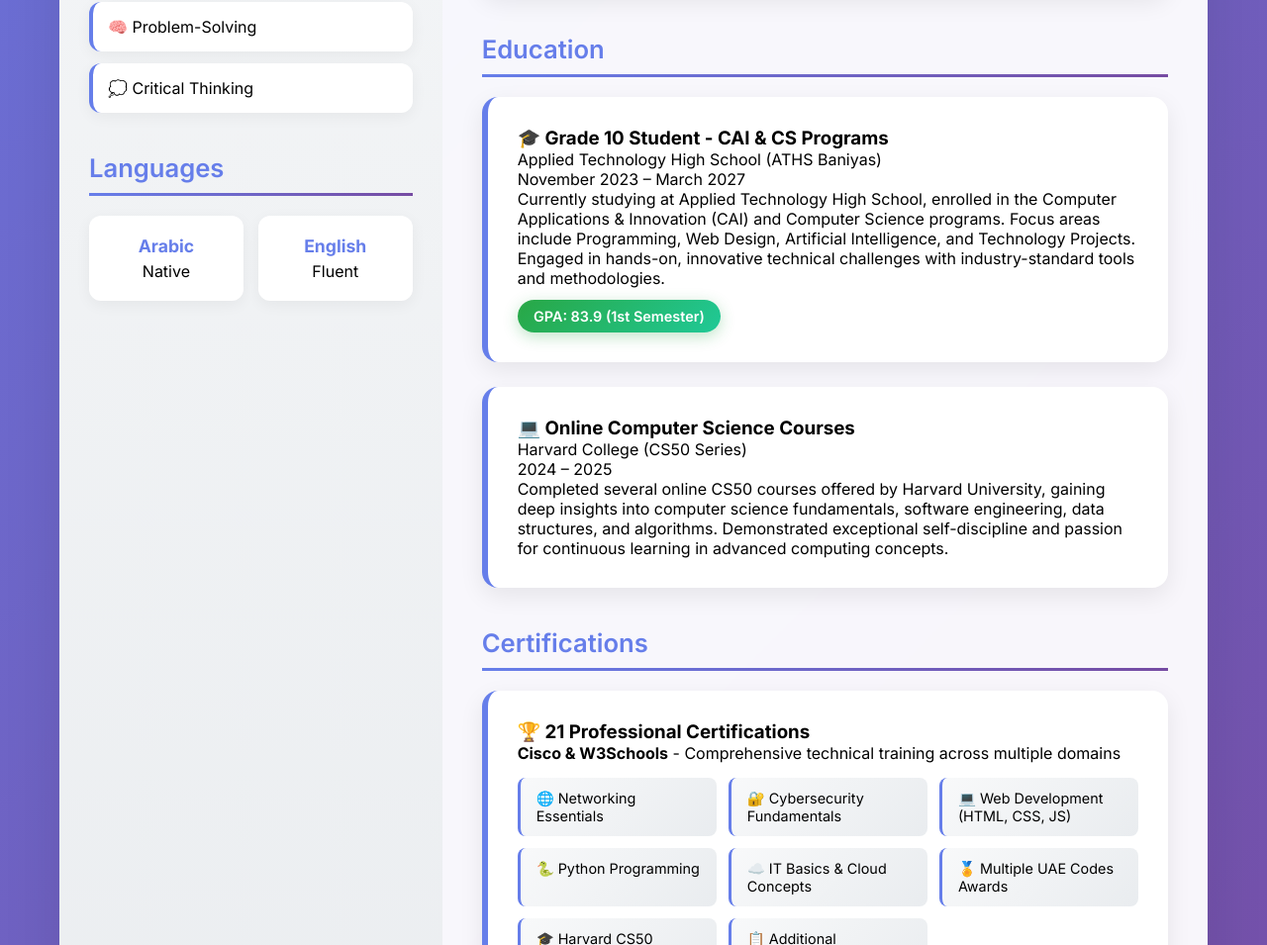
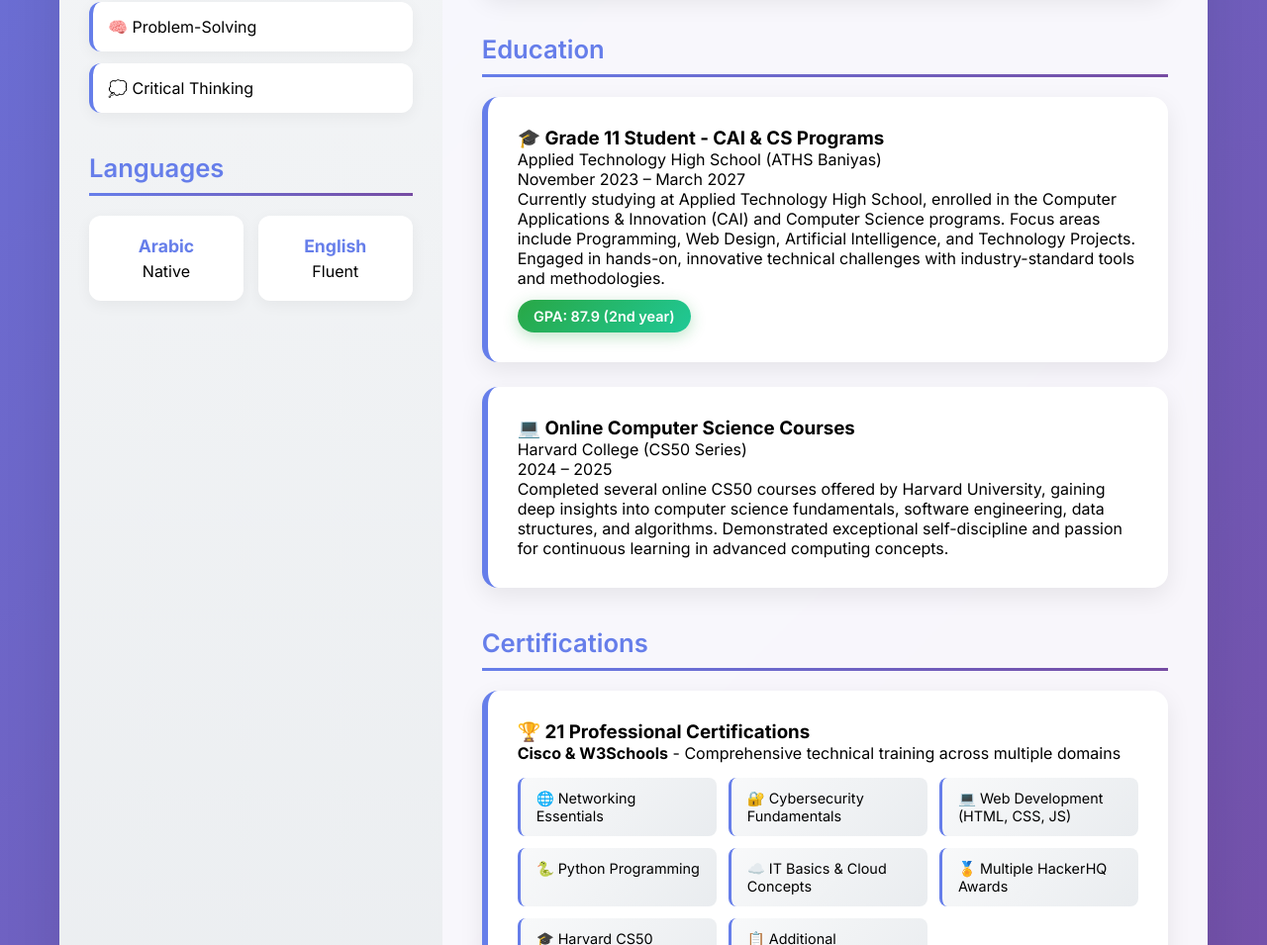
Before and after one commit to 555u/cv, a plain HTML site: page index.html in a window 1280 px wide. Shown: the part 1277-2232 px from the top of the page at 99% size. Drawn offline with Linux system fonts and the light colour scheme.

Commit message:
Update index.html
i got older(:

```diff
--- a/index.html
+++ b/index.html
@@ -705,11 +705,11 @@
                     <section class="section">
                         <h2>Education</h2>
                         <div class="education-item">
-                            <h3>🎓 Grade 10 Student - CAI & CS Programs</h3>
+                            <h3>🎓 Grade 11 Student - CAI & CS Programs</h3>
                             <div class="institution">Applied Technology High School (ATHS Baniyas)</div>
                             <div class="date">November 2023 – March 2027</div>
                             <p>Currently studying at Applied Technology High School, enrolled in the Computer Applications & Innovation (CAI) and Computer Science programs. Focus areas include Programming, Web Design, Artificial Intelligence, and Technology Projects. Engaged in hands-on, innovative technical challenges with industry-standard tools and methodologies.</p>
-                            <div class="gpa">GPA: 83.9 (1st Semester)</div>
+                            <div class="gpa">GPA: 87.9 (2nd year)</div>
                         </div>
 
                         <div class="education-item">
@@ -731,7 +731,7 @@
                                 <li>💻 Web Development (HTML, CSS, JS)</li>
                                 <li>🐍 Python Programming</li>
                                 <li>☁️ IT Basics & Cloud Concepts</li>
-                                <li>🏅 Multiple UAE Codes Awards</li>
+                                <li>🏅 Multiple HackerHQ Awards</li>
                                 <li>🎓 Harvard CS50 Certificates</li>
                                 <li>📋 Additional certifications available upon request</li>
                             </ul>
@@ -884,4 +884,5 @@
         });
     </script>
 </body>
+
 </html>
```
